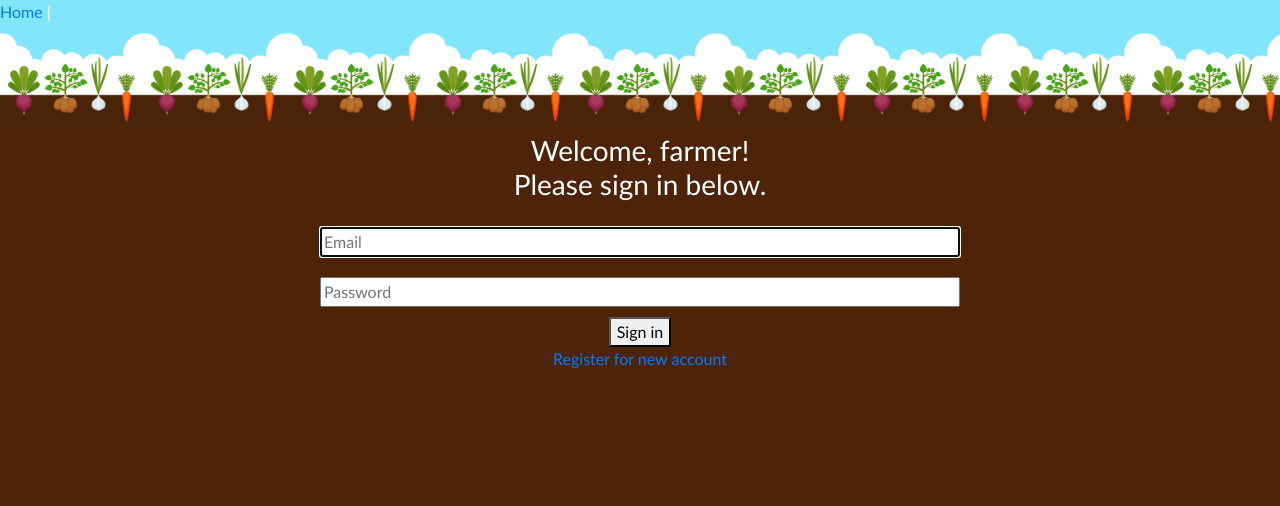
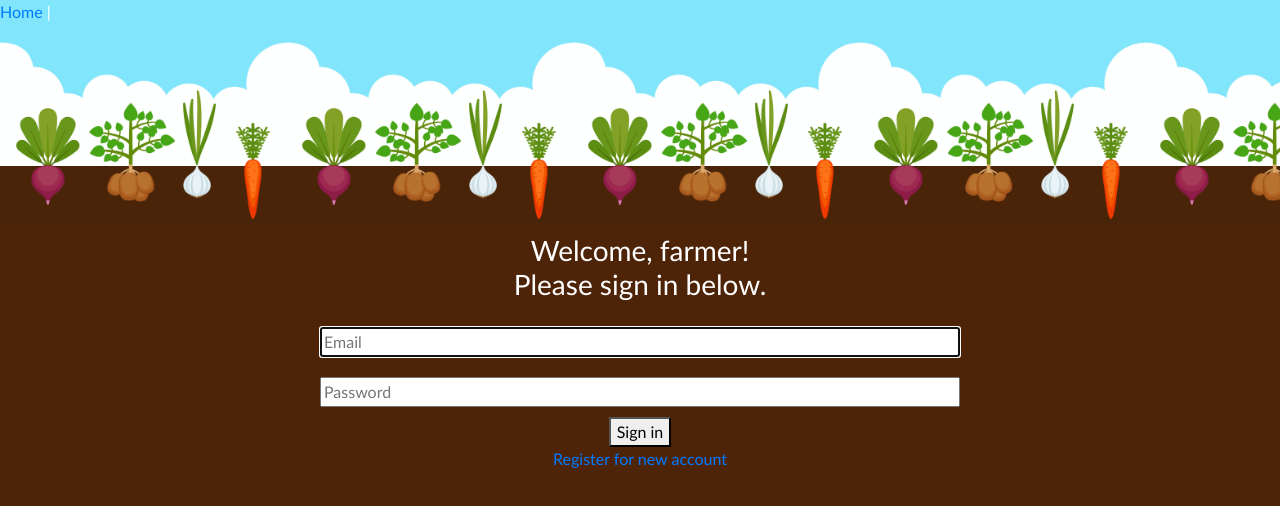
Before and after one commit to n0nnahs/Aww-Crop, a Vue app in the folder vue/: page /login in a window 1280 px wide. Shown: the top 506 px of the page. Built offline with nearby package versions, Linux system fonts and the light colour scheme.

Commit message:
Adjusted heading to 25%

```diff
--- a/vue/src/App.vue
+++ b/vue/src/App.vue
@@ -26,7 +26,7 @@ header {
   background-image: url("./assets/veggies-fixed-clouds.jpg");
   background-repeat: repeat-x;
   background-size: contain;
-  height: 100px;
+  height: 25%;
   width: 100%;
 }
 
```
